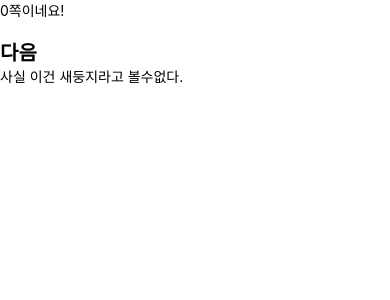
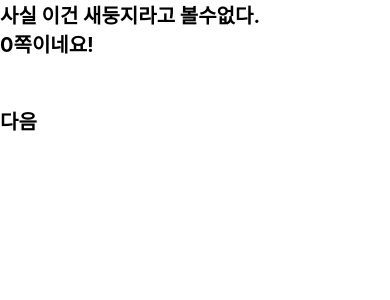
Before and after one commit to Rootstar07/Project, a React Native app: screen / in a window 390 px wide. Shown: the top 300 px of the page. Built offline with nearby package versions, Linux system fonts and the light colour scheme.

Commit message:
20.12.23 15:27
버튼 함수 분리 성공!

```diff
--- a/App.js
+++ b/App.js
@@ -1,31 +1,21 @@
 import React, { useState } from "react";
 import { Text, StyleSheet } from "react-native";
+import buttonGenerator from "./buttonGenerator";
 
 const TextInANest = () => {
   const titleText = useState("지지 않는 꽃");
   const bodyText = useState("사실 이건 새둥지라고 볼수없다.");
-  const [ID, setID] = useState(0);
-
-  const pressButton = () => {
-    setID((ID) => ID + 1);
-  };
 
   return (
     <Text style={styles.baseText}>
-      <Text>
-        {ID}쪽이네요!{"\n"}
-        {"\n"}
-      </Text>
-      <Text style={styles.titleText} onPress={pressButton}>
-        다음
-      </Text>
       <Text numberOfLines={5}>{bodyText}</Text>
+      {buttonGenerator()}
     </Text>
   );
 };
 
 const styles = StyleSheet.create({
-  titleText: {
+  baseText: {
     fontSize: 20,
     fontWeight: "bold",
   },
--- /dev/null
+++ b/buttonGenerator.js
@@ -0,0 +1,32 @@
+import React, { useState } from "react";
+import { Text, StyleSheet } from "react-native";
+
+const buttonGenerator = () => {
+  const [ID, setID] = useState(0);
+
+  const pressButton = () => {
+    setID((ID) => ID + 1);
+  };
+
+  return (
+    <Text>
+      <Text>
+        {ID}쪽이네요!{"\n"}
+        {"\n"}
+      </Text>
+      <Text style={styles.titleText} onPress={pressButton}>
+        {"\n"}
+        다음
+      </Text>
+    </Text>
+  );
+};
+
+const styles = StyleSheet.create({
+  titleText: {
+    fontSize: 20,
+    fontWeight: "bold",
+  },
+});
+
+export default buttonGenerator;
```
Also changed, not shown: mainstory.json (+10 -8 lines).
